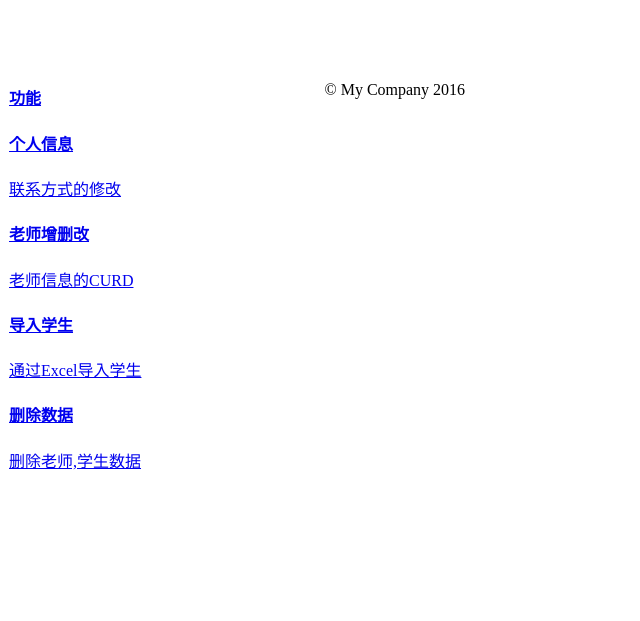
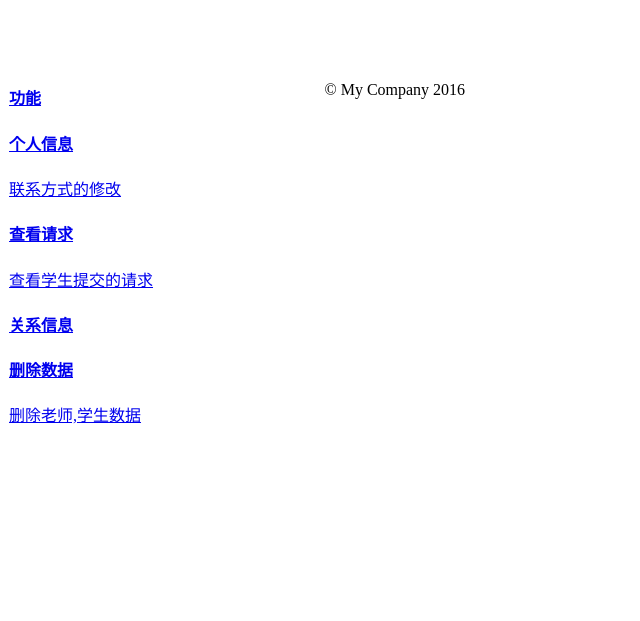
Before and after one commit to cheerego/SubjectSys, a Yii app: template modules/teacher/views/layouts/teacherlayout.php in a window 1280 px wide. Shown: the top 621 px of the page, without its empty margins (0-640 px from the left). After the commit the page ends 424 px from the top, so only its background shows below. Run offline with PHP 8.4 and a stand-in for Yii, Linux system fonts and the light colour scheme; the template is opened without the code that fills it, so the values that code supplies are empty; some libraries are stand-ins or nearby versions.

Commit message:
teacherlayout修改和控制器的编写

```diff
--- a/modules/teacher/views/layouts/teacherlayout.php
+++ b/modules/teacher/views/layouts/teacherlayout.php
@@ -68,18 +68,18 @@ AppAsset::register($this);
                     </a>
                     <a href="<?= Url::toRoute('index/teachercurd') ?>" target="_self" class="list-group-item">
                         <h4 class="list-group-item-heading">
-                            老师增删改
+                            查看请求
                         </h4>
                         <p class="list-group-item-text">
-                            老师信息的CURD
+                            查看学生提交的请求
                         </p>
                     </a>
                     <a href="<?= Url::toRoute('index/importstudent') ?>" target="_self" class="list-group-item">
                         <h4 class="list-group-item-heading">
-                            导入学生
+                            关系信息
                         </h4>
                         <p class="list-group-item-text">
-                            通过Excel导入学生
+
                         </p>
                     </a>
                     <a href="<?= Url::toRoute('index/deletedata') ?>" target="_self" class="list-group-item">
```
Also changed, not shown: modules/teacher/controllers/IndexController.php (+13 -0 lines).
